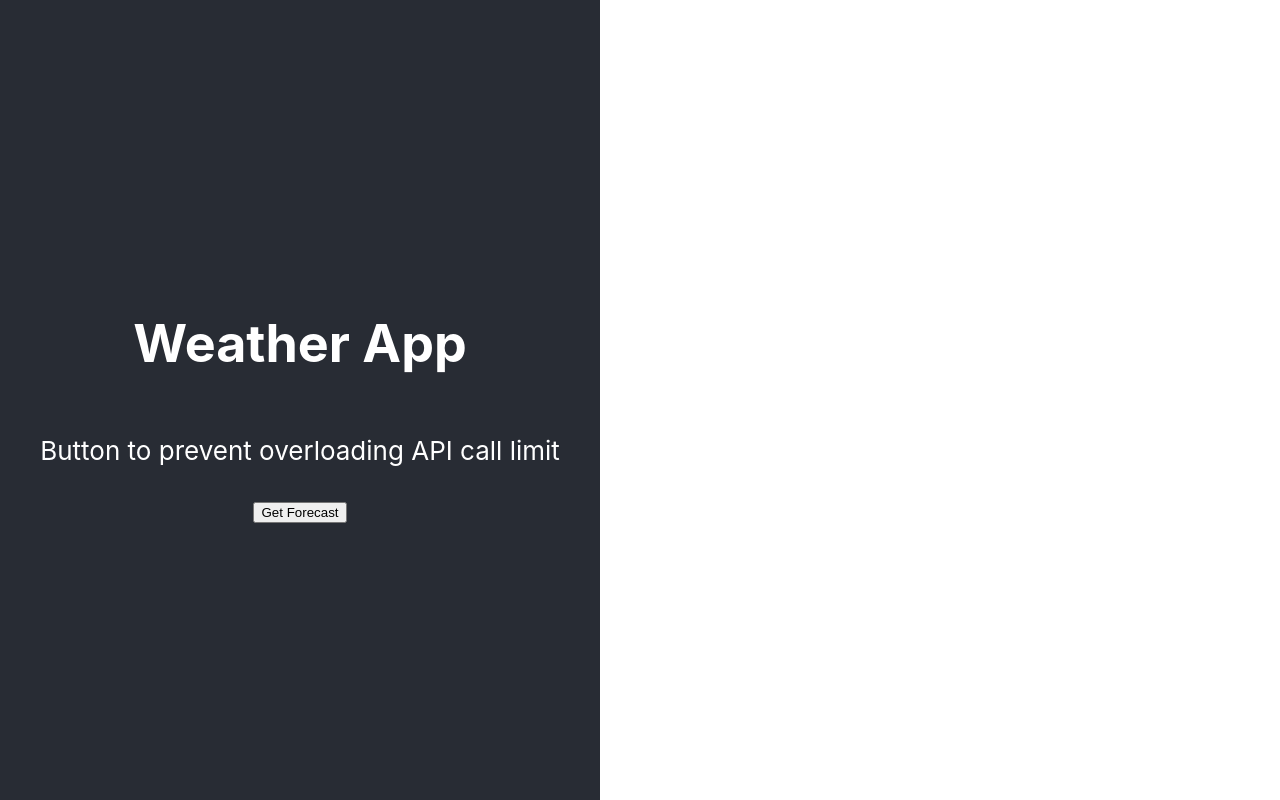
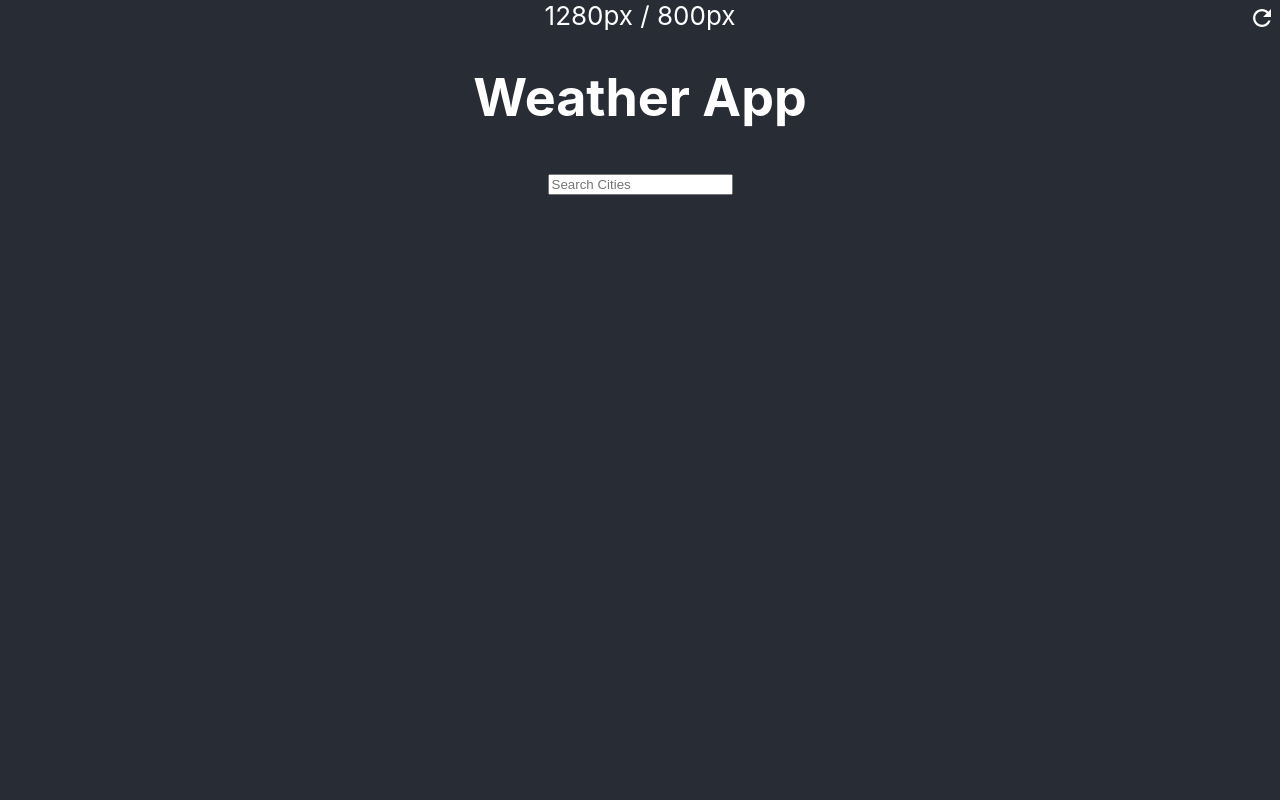
Before and after one commit to AlbiKrasniqi01/weatherApp, a React (Create React App) app: page / in a window 1280 px wide. Built offline with nearby package versions, Linux system fonts and the light colour scheme.

Commit message:
first commit

```diff
--- a/package.json
+++ b/package.json
@@ -8,6 +8,7 @@
     "@testing-library/user-event": "^13.5.0",
     "react": "^17.0.2",
     "react-dom": "^17.0.2",
+    "react-icons": "^4.3.1",
     "react-scripts": "5.0.0",
     "web-vitals": "^2.1.4"
   },
--- a/src/App.css
+++ b/src/App.css
@@ -1,39 +1,14 @@
+
 .App {
+  position: fixed;
+  width: 100%;
+  height: 100%;
+  left: 0;
+  top: 0;
+  z-index: 10;
+  margin:0;
   text-align: center;
-}
-
-.App-logo {
-  height: 40vmin;
-  pointer-events: none;
-}
-
-@media (prefers-reduced-motion: no-preference) {
-  .App-logo {
-    animation: App-logo-spin infinite 20s linear;
-  }
-}
-
-.App-header {
   background-color: #282c34;
-  min-height: 100vh;
-  max-width: 75vh;
-  display: flex;
-  flex-direction: column;
-  align-items: center;
-  justify-content: center;
   font-size: calc(10px + 2vmin);
   color: white;
 }
-
-.App-link {
-  color: #61dafb;
-}
-
-@keyframes App-logo-spin {
-  from {
-    transform: rotate(0deg);
-  }
-  to {
-    transform: rotate(360deg);
-  }
-}
--- a/src/App.js
+++ b/src/App.js
@@ -1,23 +1,47 @@
 import logo from './logo.svg';
 import './App.css';
 import Forecast from "./components/Forecast/Forecast";
-import React, {useState} from "react";
-function useWindowSize(){
-  const[size, setSize] = useState([window.innerHeight, window.innerWidth]);
-  return size
+import React, {useState, useEffect} from "react";
+
+// Hook
+function useWindowSize() {
+    // Initialize state with undefined width/height so server and client renders match
+    // Learn more here: https://joshwcomeau.com/react/the-perils-of-rehydration/
+    const [windowSize, setWindowSize] = useState({
+        width: undefined,
+        height: undefined,
+    });
+    useEffect(() => {
+        // Handler to call on window resize
+        function handleResize() {
+            // Set window width/height to state
+            setWindowSize({
+                width: window.innerWidth,
+                height: window.innerHeight,
+            });
+        }
+        // Add event listener
+        window.addEventListener("resize", handleResize);
+        // Call handler right away so state gets updated with initial window size
+        handleResize();
+        // Remove event listener on cleanup
+        return () => window.removeEventListener("resize", handleResize);
+    }, []); // Empty array ensures that effect is only run on mount
+    return windowSize;
 }
+
 function App() {
-  const[height, width] = useWindowSize();
+  const size = useWindowSize();
+
   return (
-    <div className="App">
-      <header className="App-header">
-        <h1>Weather App</h1>
-        <main>
-          {/* Weather feteching component  */}
-        <Forecast/>
-      </main>
-      </header>
-    </div>
+      <div className="body">
+        <div height= {size.height} width={size.width} className="App">
+            {size.width}px / {size.height}px
+            <h1>Weather App</h1>
+              {/* Weather fetching component  */}
+            <Forecast/>
+        </div>
+      </div>
   );
 }
 
--- a/src/components/Conditions/Conditions.js
+++ b/src/components/Conditions/Conditions.js
@@ -7,7 +7,7 @@ const Conditions = (props) => {
        <div>
            {props.responseObj.cod === 200 ?
                <div>
-                   <h4>{props.responseObj.name}</h4>
+                   <h4>{props.responseObj.name}, {props.responseObj.sys.country}</h4>
                    <h2>{Math.round(props.responseObj.main.temp)} °C</h2>
                    <h4>{(props.responseObj.weather[0].description)}</h4>
                    {/* <p>It is currently {Math.round(props.responseObj.main.temp)} degrees out with {props.responseObj.weather[0].description}.</p> */}
--- a/src/components/Forecast/Forecast.js
+++ b/src/components/Forecast/Forecast.js
@@ -1,51 +1,66 @@
-import React, { useState } from 'react';
-import Conditions from '../Conditions/Conditions';
+import React, { useState } from 'react'
+import Conditions from '../Conditions/Conditions'
+import { IoMdRefresh } from 'react-icons/io'
 
 const Forecast = () => {
 
+   const [city, setCity] = useState('');
+   const [country, setCountry] = useState('');
+   const [responseObj, setResponseObj] = useState({});
 
-   let [city, setCity] = useState('');
+   const onSubmit = (e) => {
 
+       e.preventDefault()
 
-   const uriEncodedLocation =  encodeURIComponent(city);
+        if(!city){
+            alert('Please enter a location.')
+        }
+        else {
+            getForecast({city})
+        }
 
+    }
 
-   let [responseObj, setResponseObj] = useState({});
-   function getForecast() {
+   function getForecast({ city }) {
+      //weather data fetch function will go here
+       //fetch("https://community-open-weather-map.p.rapidapi.com/find?q=london&cnt=5&type=like&units=metric", {
+      //fetch("https://community-open-weather-map.p.rapidapi.com/weather?units=metric&q=geneva%2Cswz", {
+      //fetch(`https://community-open-weather-map.p.rapidapi.com/weather?units=metric&q=${city}%2Cuk${country}`, {
+      fetch(`https://community-open-weather-map.p.rapidapi.com/weather?units=metric&q=${city}`, {
+      // fetch ("https://community-open-weather-map.p.rapidapi.com/weather?q=london&lang=en&units=metric", {
 
-      //weather data fetch function will go here
-      //fetch("https://community-open-weather-map.p.rapidapi.com/weather?q=London", {
-      fetch("https://community-open-weather-map.p.rapidapi.com/weather?units=metric&q=London%2Cuk", {
-      //fetch(`https://community-open-weather-map.p.rapidapi.com/weather?units=metric&q=${uriEncodedLocation}`, {
 	"method": "GET",
 	"headers": {
 		"x-rapidapi-host": "community-open-weather-map.p.rapidapi.com",
-		"x-rapidapi-key": "13f80ceb94msh62f26b55dc2eb41p1b5ecfjsnc82ae62ece3d"
+		"x-rapidapi-key": "97bd49d7c7msh76d11e9c9552604p131c5fjsnf16aadec91dc"
 	}
-})
+    })
 
     .then(response => response.json())
     .then(response => {
         setResponseObj(response)
     })
 
-    function getForecast(e) {
-        e.preventDefault();
     }
 
-   }
+   function getCityForecast () {
+       getForecast({city})
+    }
+
 
    return (
-       // JSX code will go here
 
-       <div>
-           {/* <div>
-               {JSON.stringify(responseObj)}
-           </div> */}
+       //<div>
+           //{/* <div>
+               //{JSON.stringify(responseObj)}
+           //</div> */}
            <div>
-               <p>Button to prevent overloading API call limit</p>
-           <button onClick={getForecast}>Get Forecast</button>
-           {/* <form onSubmit={getForecast}>
+            <IoMdRefresh className="refresh" onClick={getCityForecast} style = {{color:'white', cursor:'pointer'}}  />
+               <form className="searchBar"  onSubmit={onSubmit}>
+                   <input type = "search" id="input" placeholder='Search Cities' onChange={(e) => setCity(e.target.value)} />
+               </form>
+
+               {/* <form onSubmit={getForecast}>
                 <input
                     type="text"
                     placeholder="Enter Location"
@@ -59,8 +74,30 @@ const Forecast = () => {
                responseObj={responseObj}
                />
        </div>
-       </div>
    )
 }
 
-export default Forecast;
+export default Forecast
+
+
+// if (responseObj.count > 1) {
+//     console.log("hi")
+//     var select = document.getElementById("search");
+//     var options = ["1", "2", "3", "4", "5"];
+//     for(var i = 0; i<responseObj.cod ;i++) {
+//         var opt = options[i];
+//         var el = document.createElement("option");
+//         el.textContent = opt;
+//         el.value = opt;
+//         select.add(el);
+//     };
+//
+//
+//         <select id="search">
+//             <option>Choose a number</option>
+//         </select>
+
+
+// function getForecast(e) {
+//     e.preventDefault();
+// }
--- a/src/index.css
+++ b/src/index.css
@@ -1,4 +1,4 @@
-body {
+.body {
   margin: 0;
   font-family: -apple-system, BlinkMacSystemFont, 'Segoe UI', 'Roboto', 'Oxygen',
     'Ubuntu', 'Cantarell', 'Fira Sans', 'Droid Sans', 'Helvetica Neue',
@@ -11,3 +11,10 @@ code {
   font-family: source-code-pro, Menlo, Monaco, Consolas, 'Courier New',
     monospace;
 }
+
+.refresh {
+  position:fixed;
+  fontsize:10em;
+  top:5px;
+  right:5px;
+}
```
